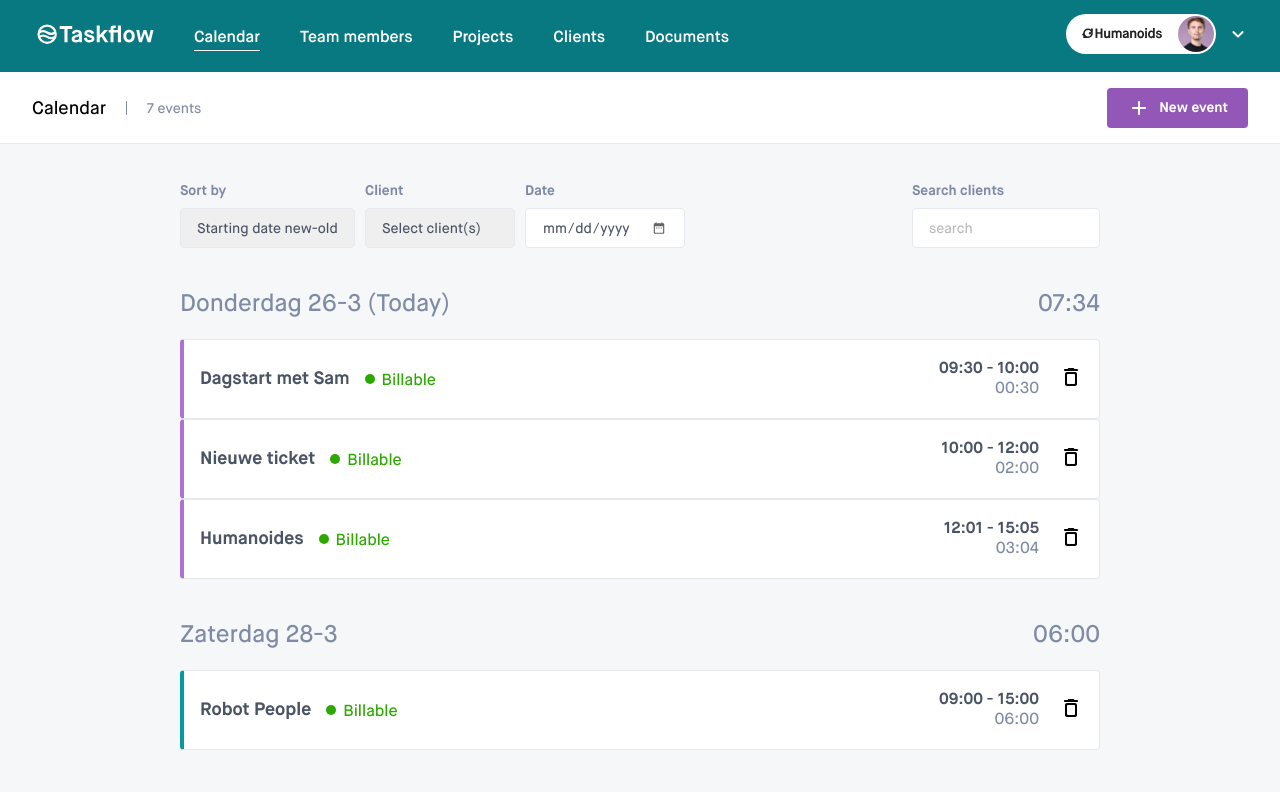
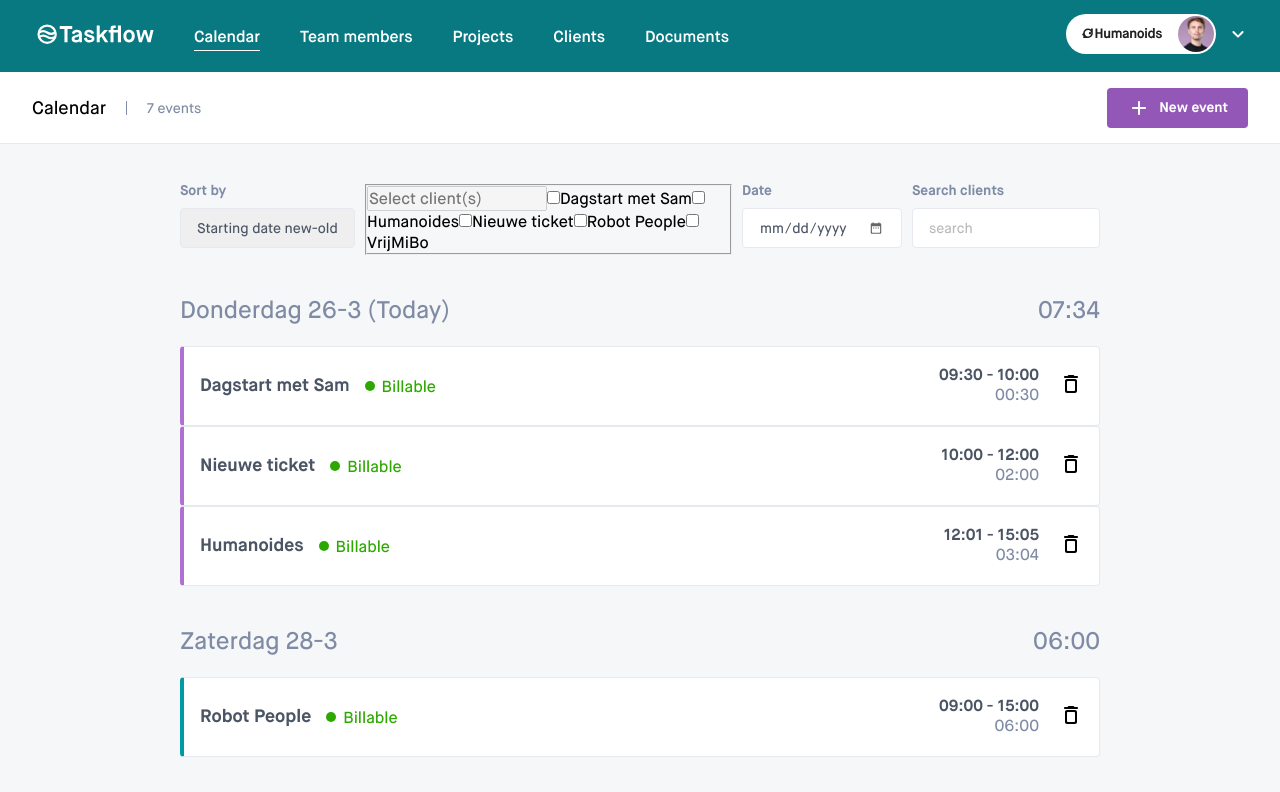
Before and after one commit to humanoidsbv/taskflow-jasper, a Next.js app: page / in a window 1280 px wide. Shown: the top 792 px of the page. Built offline with nearby package versions, Linux system fonts and the light colour scheme; data requests are answered from the project's data file.

Commit message:
Client filter functionality mutliple clients

```diff
--- a/services/timeEntries.ts
+++ b/services/timeEntries.ts
@@ -49,9 +49,8 @@ export const getTimeEntries = async (
   params.append("_sort", "-startTimestamp");
 
   if (inputParams?.search) params.append("client:contains", inputParams.search);
-  if (inputParams?.client) params.set("client", inputParams.client);
-  if (inputParams?.date)
-    params.set("startTimestamp:contains", inputParams.date);
+  if (inputParams?.client) params.append("client:in", inputParams.client);
+  if (inputParams?.date) params.set("startTimestamp:gt", inputParams.date);
   if (inputParams?.sort_by) {
     const query = sortByOptions.find(
       (option) => option.value === inputParams.sort_by,
--- a/src/components/filters/CalendarFilters.tsx
+++ b/src/components/filters/CalendarFilters.tsx
@@ -16,13 +16,36 @@ interface CalendarFiltersProps {
 
 export const CalendarFilters = ({ clients }: CalendarFiltersProps) => {
   const searchParams = useSearchParams();
+
   const router = useRouter();
   const pathName = usePathname();
 
-  const updateParams = (name: string, value: string) => {
+  const formatSearchParamList = (
+    name: string,
+    value: string,
+    remove?: boolean,
+  ) => {
+    const current = searchParams.get(name)?.split(",") ?? [];
+
+    if (remove) {
+      return current?.filter((entry) => entry !== value).join(",");
+    }
+
+    return current.length === 0 ? value : [...current, value].join(",");
+  };
+
+  const updateParams = (name: string, value: string, append?: boolean) => {
     const params = new URLSearchParams(searchParams.toString());
-    value ? params.set(name, value) : params.delete(name);
-    console.log("updateParams");
+    if (!value) {
+      params.delete(name);
+    }
+    if (value && append) {
+      params.append(name, value);
+    }
+    if (value && !append) {
+      params.set(name, value);
+    }
+
     const next = params.toString();
     if (next === searchParams.toString()) return;
     router.replace(`${pathName}?${next}`);
@@ -48,19 +71,34 @@ export const CalendarFilters = ({ clients }: CalendarFiltersProps) => {
           </option>
         ))}
       </SelectField>
-      <SelectField
-        name="client"
-        title="Client"
-        defaultValue={searchParams.get("client") ?? ""}
-        onChange={(e) => updateParams("client", e.currentTarget.value)}
-      >
-        <option value="">Select client(s)</option>
+      <fieldset>
+        <input
+          name="client"
+          type="text"
+          placeholder="Select client(s)"
+          disabled
+        />
         {clients.map((option) => (
-          <option key={option} value={option}>
+          <label key={option}>
+            <input
+              type="checkbox"
+              name="client"
+              value={option}
+              onChange={(e) =>
+                updateParams(
+                  e.currentTarget.name,
+                  formatSearchParamList(
+                    e.currentTarget.name,
+                    e.currentTarget.value,
+                    !e.currentTarget.checked,
+                  ),
+                )
+              }
+            />
             {option}
-          </option>
+          </label>
         ))}
-      </SelectField>
+      </fieldset>
       <InputField
         name="date"
         type="date"
```
